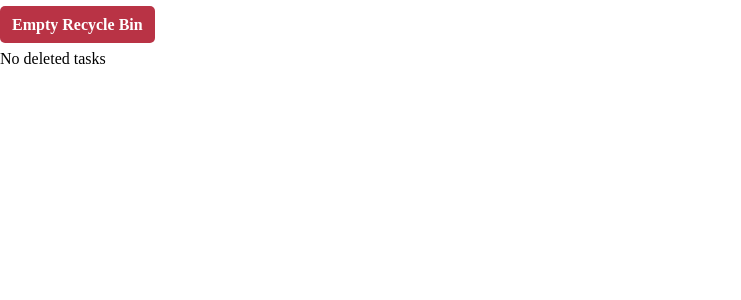
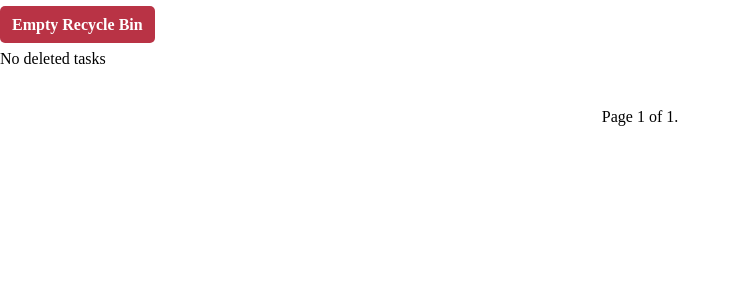
Before and after one commit to coderiukl/django-tiny-app, a Django app: page /deleted/ in a window 1280 px wide. Shown: the part 143-443 px from the top of the page, without its empty margins (0-741 px from the left). Run offline with Django 5.2, Linux system fonts and the light colour scheme; the visitor is signed in with stand-in values (Sample User, id 1); data that the repository does not hold is empty.

Commit message:
release version 5

```diff
--- a/todo_app/static/css/style.css
+++ b/todo_app/static/css/style.css
@@ -622,3 +622,20 @@ container-admin .success-message {
         width: 90%;
     }
 }
+
+/* <------------------------------------- Paginator --------------------------> */
+.pagination {
+    display: flex;
+    justify-content: center;
+    margin-top: 20px;
+}
+
+.pagination a {
+    color: #2642df;
+    padding: 8px 15px;
+    border: 1px solid #ccc;
+    border-radius: 5px;
+    margin: 0 5px;
+    text-decoration: none;
+    transition: background-color 0.3s ease;
+}
--- a/todo_app/templates/deleted.html
+++ b/todo_app/templates/deleted.html
@@ -33,12 +33,51 @@
             {% endfor %}
         </tbody>
     </table>
+    <div class="pagination">
+        <span class="step-links">
+            {% if tasks_deleted.has_previous %}
+                <a href="?page=1">&laquo; First</a>
+                <a href="?page={{ tasks_deleted.previous_page_number }}">Previous</a>
+            {% endif %}
+
+            <span class="current">
+                Page {{ tasks_deleted.number }} of {{ tasks_deleted.paginator.num_pages }}.
+            </span>
+
+            {% if tasks_deleted.has_next %}
+                <a href="?page={{ tasks_deleted.next_page_number }}">Next</a>
+                <a href="?page={{ tasks_deleted.paginator.num_pages }}">Last &raquo;</a>
+            {% endif %}
+        </span>
+    </div>
 </div>
 
 <!-- JavaScript để toggle hoàn thành -->
 <script>
     document.addEventListener("DOMContentLoaded", function () {
         document.querySelectorAll(".task-title").forEach(function (task) {
+<<<<<<< Tabnine <<<<<<<
+@login_required(login_url='/signin/')//+
+def delete_task(request)://+
+    """//+
+    This function handles the deletion of tasks for a logged-in user.//+
+    It retrieves tasks that have been marked as deleted by the user,//+
+    paginates them, and renders the 'deleted.html' template with the paginated tasks.//+
+//+
+    Parameters://+
+    request (HttpRequest): The request object containing information about the user and the request.//+
+//+
+    Returns://+
+    HttpResponse: The rendered 'deleted.html' template with the paginated tasks.//+
+    """//+
+    task_deleted = Task.objects.filter(user=request.user, is_archieved=False, is_deleted=True)//+
+    //+
+    paginator = Paginator(task_deleted, 4)//+
+    page_num = request.GET.get('page')//+
+    page_obj = paginator.get_page(page_num)//+
+    context = {'tasks_deleted':page_obj}//+
+    return render(request, 'deleted.html', context=context)//+
+>>>>>>> Tabnine >>>>>>>// {"conversationId":"f594a231-5d35-4477-af61-d392c3d685ac","source":"instruct"}
             task.addEventListener("click", function (event) {
                 event.preventDefault(); // Ngăn load lại trang
 
--- a/todo_app/views.py
+++ b/todo_app/views.py
@@ -6,6 +6,7 @@ from django.contrib import messages
 from django.contrib.auth.decorators import login_required, user_passes_test
 from django.contrib.auth.models import User
 from django.contrib.auth.forms import PasswordChangeForm
+from django.core.paginator import Paginator
 
 
 # Create your views here.
@@ -15,7 +16,11 @@ def home(request):
     if request.user.is_authenticated:  # Chỉ hiển thị task nếu user đăng nhập
         tasks = Task.objects.filter(user=request.user, is_deleted=False, is_archieved=False)
 
-    return render(request, 'home.html', {'tasks': tasks, 'form': form})
+    paginator = Paginator(tasks, 4)
+    page_num = request.GET.get('page')
+    page_obj = paginator.get_page(page_num)
+
+    return render(request, 'home.html', {'tasks': page_obj, 'form': form})
 @login_required  # Chỉ cho phép user đã đăng nhập thêm task
 def add_task(request):
     if request.method == "POST":
@@ -29,13 +34,21 @@ def add_task(request):
 @login_required(login_url='/signin/')
 def archieve_task(request):
     task_archieved = Task.objects.filter(user=request.user, is_archieved=True, is_deleted=False)
-    context = {'tasks_archieved':task_archieved}
+
+    paginator = Paginator(task_archieved, 4)
+    page_num = request.GET.get('page')
+    page_obj = paginator.get_page(page_num)
+    context = {'tasks_archieved':page_obj}
     return render(request, 'archieved.html', context=context)
 
 @login_required(login_url='/signin/')
 def delete_task(request):
     task_deleted = Task.objects.filter(user=request.user, is_archieved=False, is_deleted=True)
-    context = {'tasks_deleted':task_deleted}
+
+    paginator = Paginator(task_deleted, 4)
+    page_num = request.GET.get('page')
+    page_obj = paginator.get_page(page_num)
+    context = {'tasks_deleted':page_obj}
     return render(request, 'deleted.html', context=context)
 
 def update_task(request, pk):
```
Also changed, not shown: todo_app/templates/archieved.html (+17 -0 lines), todo_app/templates/home.html (+17 -0 lines).
